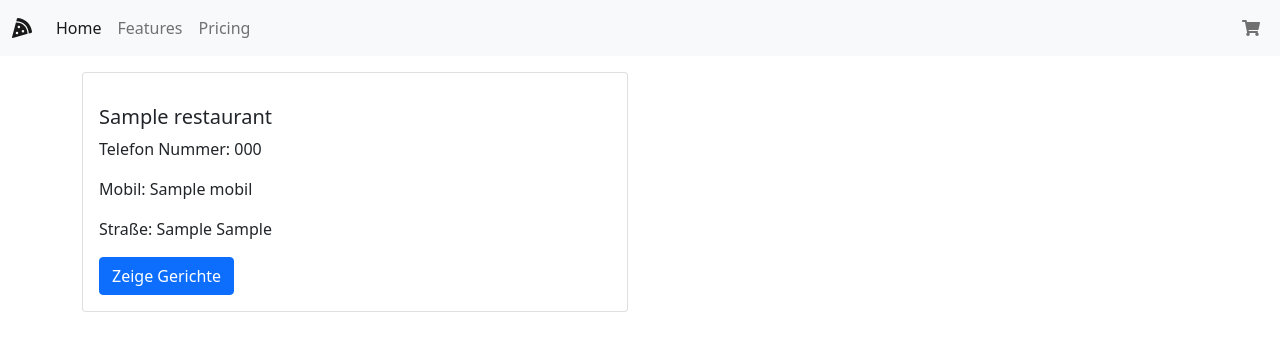
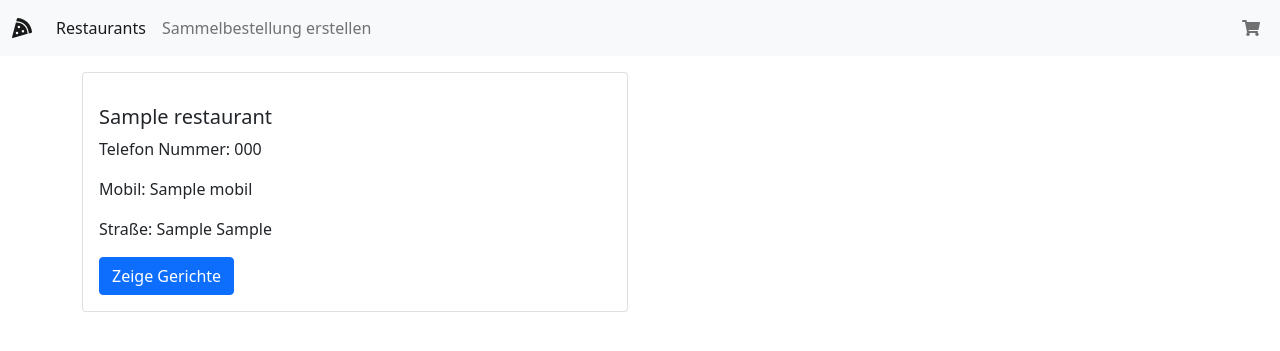
Before and after one commit to Faedrak/Essens-bersichtswebseite, a Symfony app: template templates/home/index.html.twig in a window 1280 px wide. Shown: the top 351 px of the page. Run offline with Twig, Linux system fonts and the light colour scheme; the template is opened without the code that fills it: most values are stand-ins (such as "Sample title", 1, 10 or a date in 2020); some libraries are stand-ins or nearby versions.

Commit message:
Navbar: Home in Restaurants umbenannt Pricing in Sammelbestellung erstellen umbenannt, Link auf neu erstellten Controller OrderCollectionController hinzugefügt nav-item Features entfernt

```diff
--- a/templates/Menu.html.twig
+++ b/templates/Menu.html.twig
@@ -8,13 +8,10 @@
             <div class="collapse navbar-collapse" id="navbarNav">
                 <ul class="navbar-nav">
                     <li class="nav-item">
-                        <a class="nav-link active" aria-current="page" href="{{ path('home') }}">Home</a>
+                        <a class="nav-link active" aria-current="page" href="{{ path('home') }}">Restaurants</a>
                     </li>
                     <li class="nav-item">
-                        <a class="nav-link" href="#">Features</a>
-                    </li>
-                    <li class="nav-item">
-                        <a class="nav-link" href="#">Pricing</a>
+                        <a class="nav-link" href="{{ path('ordercollection') }}">Sammelbestellung erstellen</a>
                     </li>
                 </ul>
                 <div class="flex-fill"></div>
```
